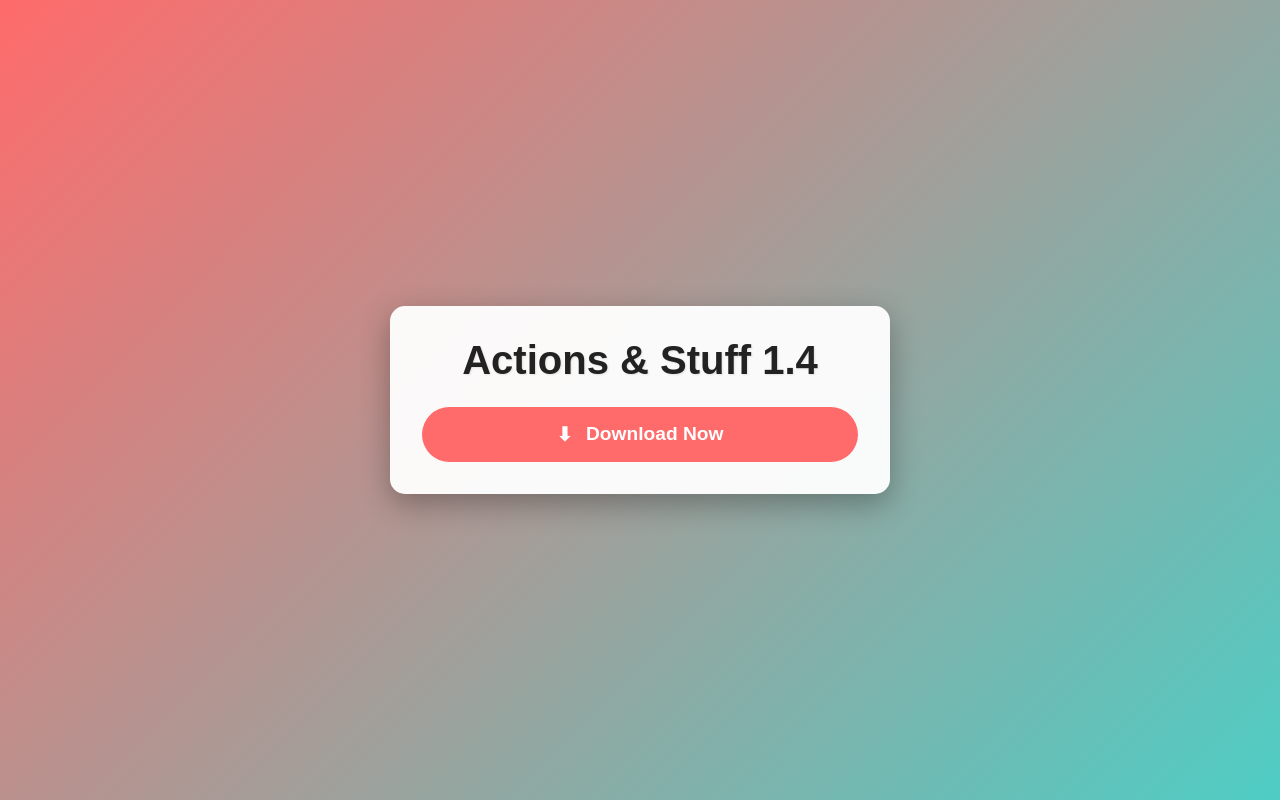
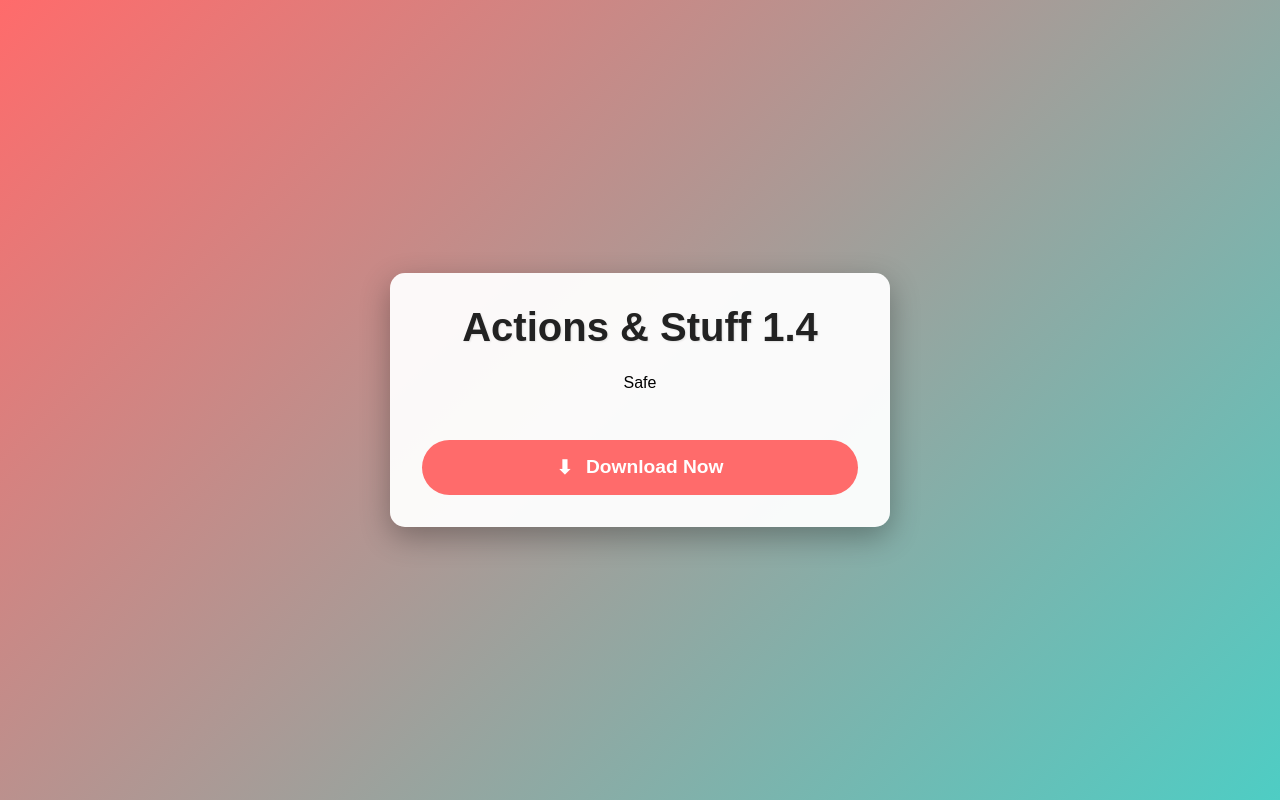
Before and after one commit to testert353/Actions-and-Stuff, a plain HTML site: page index.html in a window 1280 px wide. Drawn offline with Linux system fonts and the light colour scheme.

Commit message:
Update index.html

```diff
--- a/index.html
+++ b/index.html
@@ -107,6 +107,7 @@
 <body>
     <div class="container">
         <h1>Actions & Stuff 1.4</h1>
+        <p>Safe</p></p>
         <button class="download-btn" onclick="downloadFile()">
             <span class="icon">⬇</span> Download Now
         </button>
```
